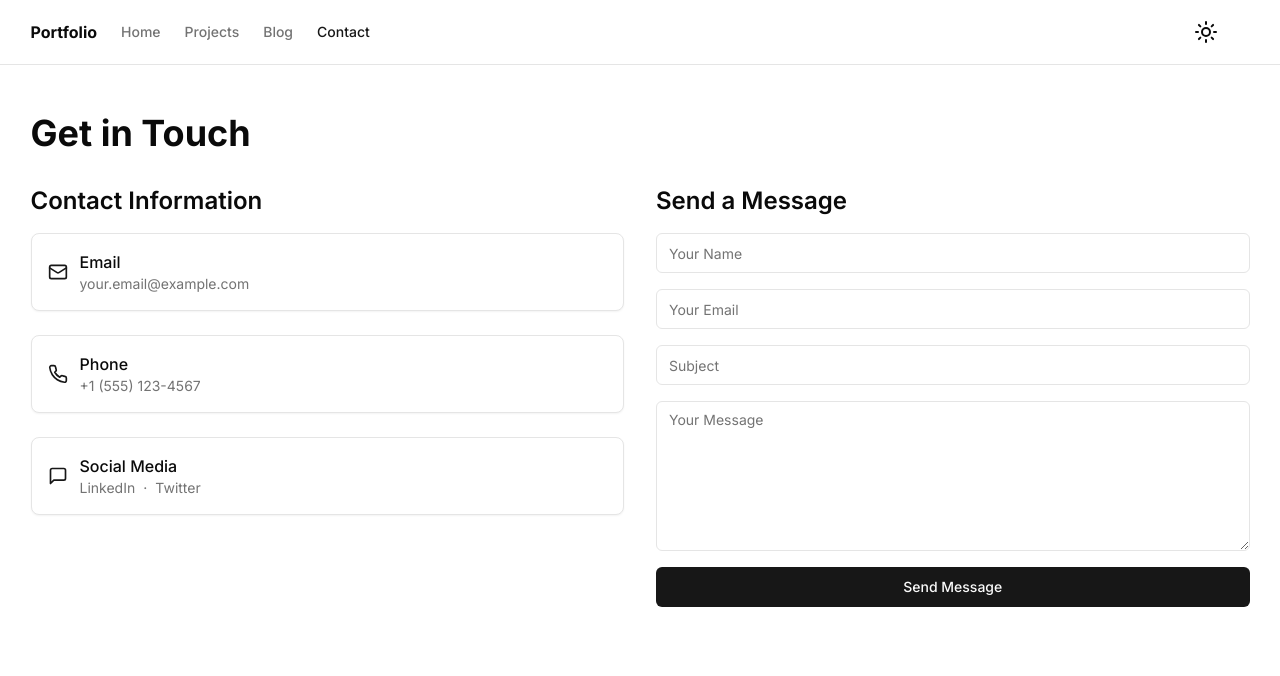
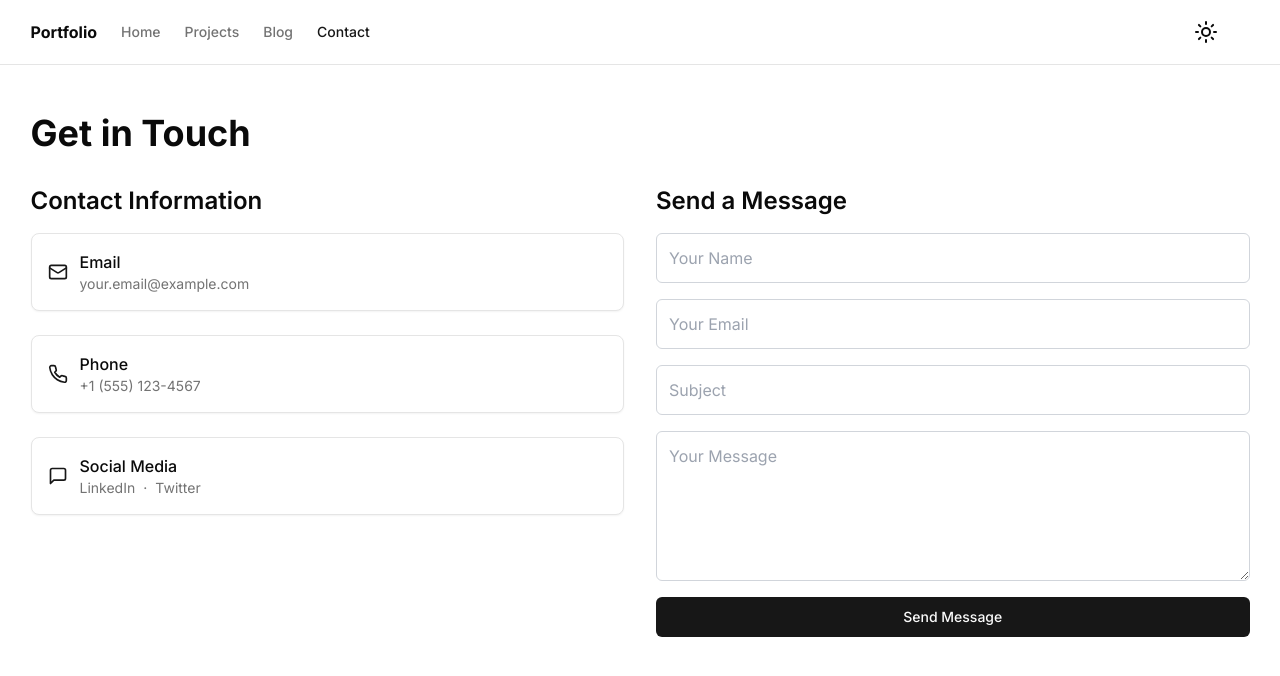
Before and after one commit to alamintechnonext/personal-portfolio, a Next.js app: page /contact in a window 1280 px wide. Shown: the top 676 px of the page. Built offline with nearby package versions, Linux system fonts and the light colour scheme.

Commit message:
contant page ui is enahncemented

```diff
--- a/app/contact/page.tsx
+++ b/app/contact/page.tsx
@@ -72,13 +72,13 @@ export default function ContactPage() {
                   <div className='text-sm text-muted-foreground'>
                     <a
                       href='https://linkedin.com'
-                      className='hover:text-primary'
+                      className='transition-all duration-300 hover:text-primary'
                     >
                       LinkedIn
                     </a>
                     <span className='mx-2'>·</span>
                     <a
-                      href='https://twitter.com'
+                      href='https://twitter.com transition-all duration-300'
                       className='hover:text-primary'
                     >
                       Twitter
@@ -94,41 +94,45 @@ export default function ContactPage() {
           <h2 className='mb-4 text-2xl font-semibold'>Send a Message</h2>
           <form onSubmit={handleSubmit} className='space-y-4'>
             <div>
-              <Input
+              <input
+                type='text'
                 placeholder='Your Name'
                 name='name'
                 value={formData.name}
                 onChange={handleChange}
                 required
+                className='focus:shadow-outline block w-full appearance-none rounded-md border border-gray-300 bg-white px-3 py-3 leading-normal hover:border-blue-400 focus:border-blue-400 focus:outline-none dark:bg-transparent'
               />
             </div>
             <div>
-              <Input
+              <input
                 type='email'
                 placeholder='Your Email'
                 name='email'
                 value={formData.email}
                 onChange={handleChange}
                 required
+                className='focus:shadow-outline block w-full appearance-none rounded-md border border-gray-300 bg-white px-3 py-3 leading-normal hover:border-blue-400 focus:border-blue-400 focus:outline-none dark:bg-transparent'
               />
             </div>
             <div>
-              <Input
+              <input
                 placeholder='Subject'
                 name='subject'
                 value={formData.subject}
                 onChange={handleChange}
                 required
+                className='focus:shadow-outline block w-full appearance-none rounded-md border border-gray-300 bg-white px-3 py-3 leading-normal hover:border-blue-400 focus:border-blue-400 focus:outline-none dark:bg-transparent'
               />
             </div>
             <div>
-              <Textarea
+              <textarea
                 placeholder='Your Message'
                 name='message'
                 value={formData.message}
                 onChange={handleChange}
                 required
-                className='min-h-[150px]'
+                className='focus:shadow-outline block min-h-[150px] w-full appearance-none rounded-md border border-gray-300 bg-white px-3 py-3 leading-normal hover:border-blue-400 focus:border-blue-400 focus:outline-none dark:bg-transparent'
               />
             </div>
             <Button type='submit' className='w-full'>
```
